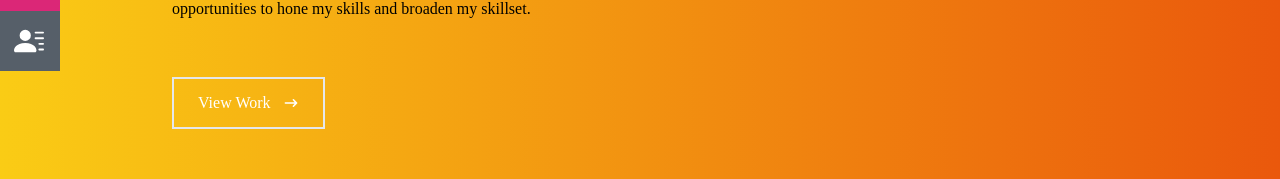
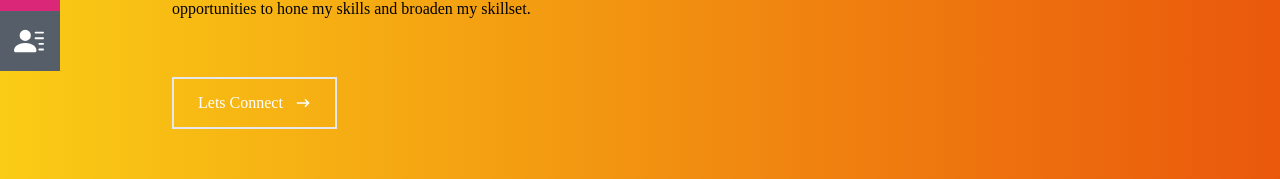
Before and after one commit to MiguellDomingues/MiguellDomingues.github.io, a React (Create React App) app: page / in a window 1280 px wide. Shown: the part 449-628 px from the top of the page. Built offline with nearby package versions, Linux system fonts and the light colour scheme; no server answers.

Commit message:
updated resume link, css fixes

```diff
--- a/src/components/Education.js
+++ b/src/components/Education.js
@@ -30,7 +30,7 @@ const Education = () => {
         <div name='education' className=' flex flex-col gap-10 items-center skills_experience'>
 
             <div className="flex items-center justify-center">
-                <p className='text-4xl font-bold inline border-b-4 border-pink-600 text-center w-min'>Academic Honors</p>
+                <p className='text-4xl font-bold inline border-b-4 border-pink-600 text-center honors_header'>Academic Honors</p>
             </div>
 
             <div className="flex flex-col justify-center items-center">
--- a/src/components/Home.js
+++ b/src/components/Home.js
@@ -43,10 +43,9 @@ export const Home = () => {
 
 
 
-            <Link to='work' smooth={true} duration={500}>
+            <Link to='contact' smooth={true} duration={500}>
             <button className='text-white group border-2 px-6 py-3 my-2 flex items-center hover:bg-pink-600 hover:border-pink-600'>
-
-                View Work
+                Lets Connect
                 <span className='group-hover:rotate-90 duration-300'>
                     <HiArrowNarrowRight className='ml-3 '/>
                 </span>
--- a/src/content.js
+++ b/src/content.js
@@ -17,11 +17,12 @@ import bcvapefinder from './assets/bcvapefinder.png';
 import portfolio_img_resized  from './assets/portfolio_img_resized.png'
 import scraper from './assets/scraper.png'
 
+const GD_RESUME_ID =  (process.env.REACT_APP_GD_RESUME_ID || "")
 
 export const EMAIL = "mailto:mdomingues1001@gmail.com"
 export const LINKEDIN = "https://linkedin.com/in/m-domingues"
 export const GITHUB = "https://github.com/MiguellDomingues"
-export const RESUME_LINK = "https://drive.google.com/uc?id=127MP1n_1L05m13ZWlmgCBZaUJmFTKUGm&export=download"
+export const RESUME_LINK = `https://drive.google.com/uc?id=${GD_RESUME_ID}&export=download`
 
 export const project_tiles_datas = [
     {
--- a/src/index.css
+++ b/src/index.css
@@ -207,6 +207,11 @@
           height: 50px;
           width: 50px;
         }
+
+        .honors_header{
+          width: min-content;
+        }
+
       }
 
       @media (min-width: 600px) {
```
